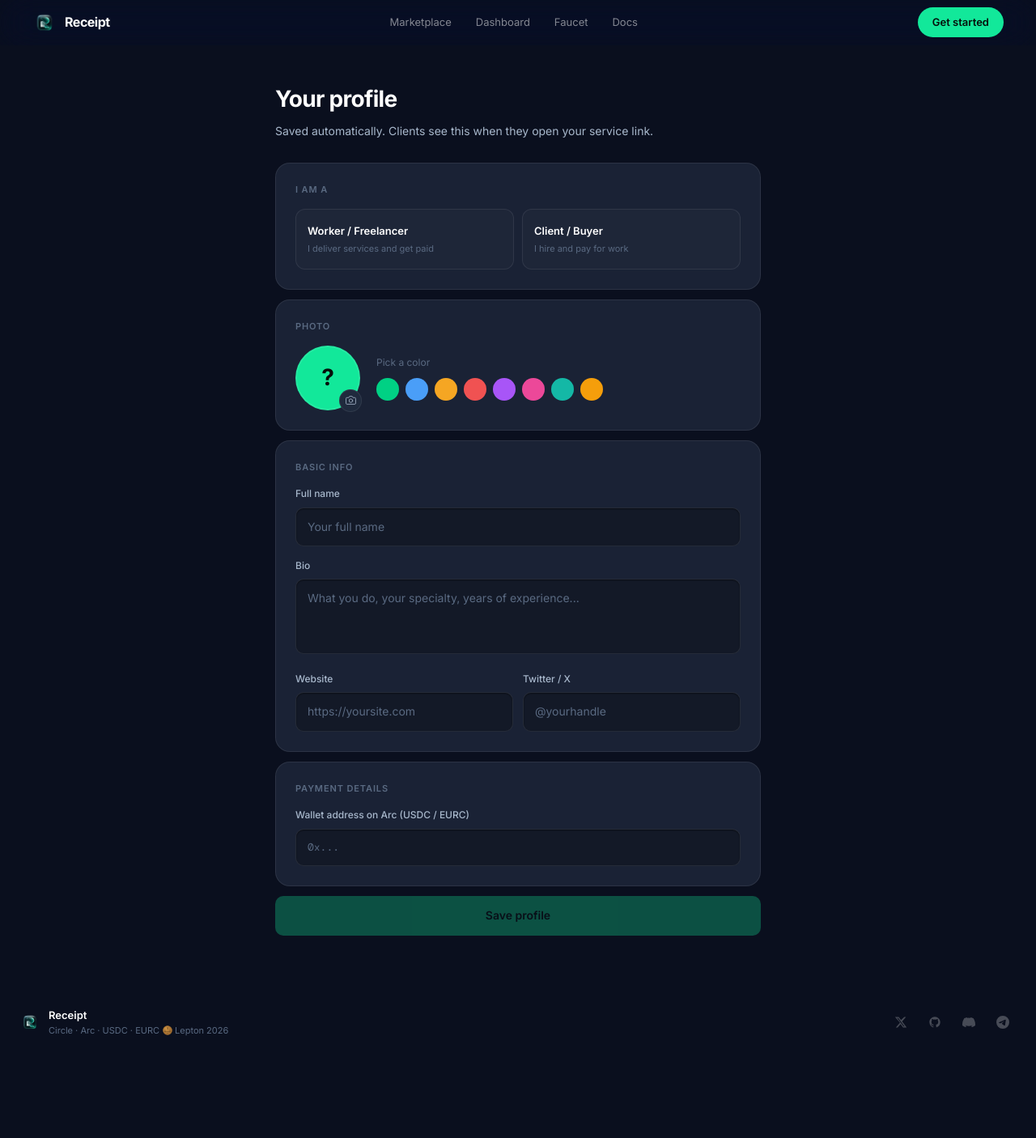
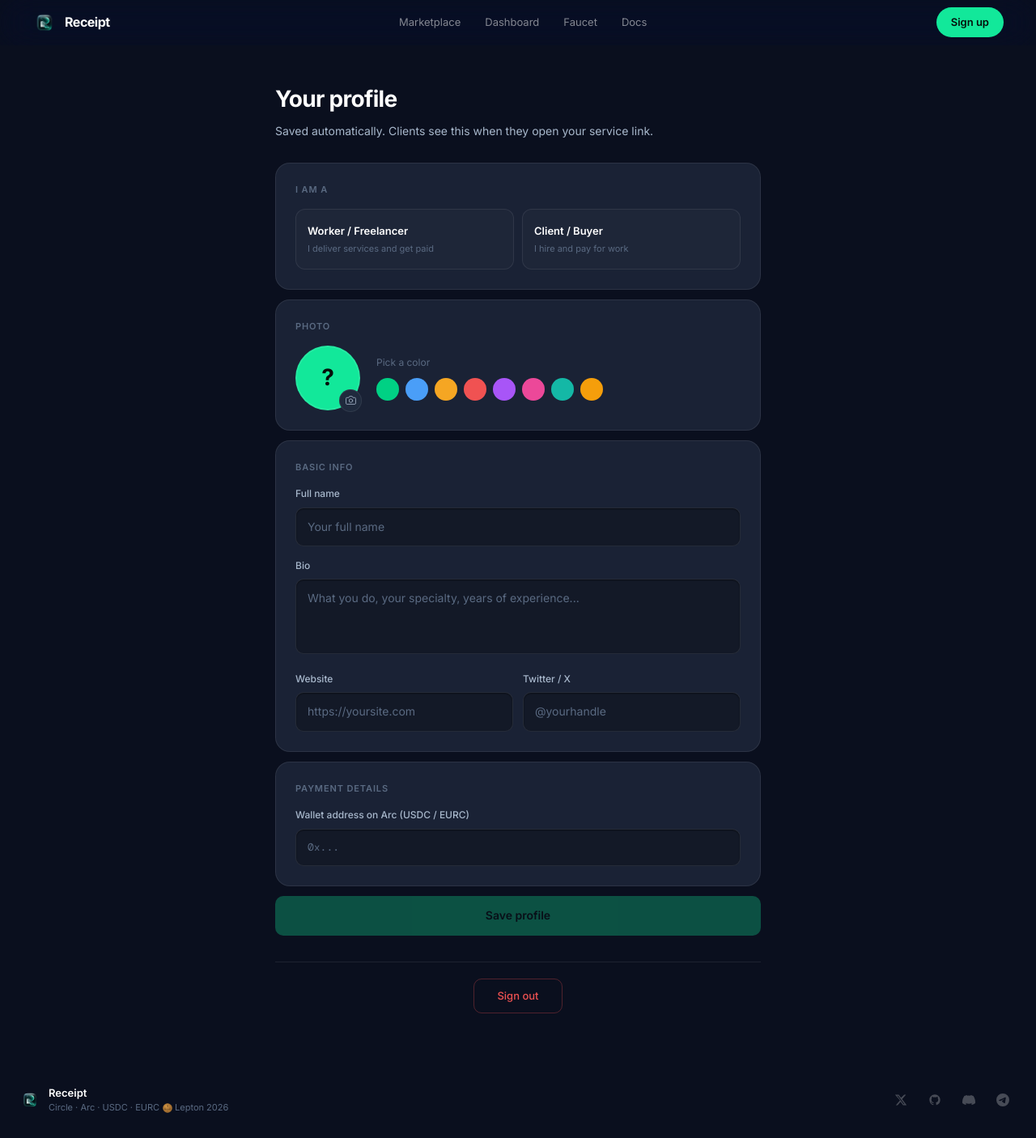
Before and after one commit to mimisco-git/receipt, a Next.js app: page /profile in a window 1280 px wide. Shown: the whole page at 81% size. Before the commit the page ends 1310 px from the top, so only its background shows below. Built offline with nearby package versions, Linux system fonts and the light colour scheme.

Commit message:
Add sign out, show wallet provisioning errors on profile page

```diff
--- a/src/app/api/wallet/route.ts
+++ b/src/app/api/wallet/route.ts
@@ -14,17 +14,18 @@ export async function POST(req: NextRequest) {
     const walletSetId = await getOrCreateWalletSet();
     const wallet = await createWallet(walletSetId);
 
-    // Update freelancer record with Circle wallet ID
     try {
       const { db } = await import("@/lib/db");
       await db.freelancer.updateMany({
-        where: { id: userId },
+        where: { name: userId },
         data: {
           circleWalletId: wallet.walletId,
           walletAddress: wallet.address,
         },
       });
-    } catch {}
+    } catch (dbErr) {
+      console.error("DB update after wallet creation:", dbErr);
+    }
 
     return NextResponse.json({
       walletId: wallet.walletId,
--- a/src/app/profile/page.tsx
+++ b/src/app/profile/page.tsx
@@ -4,7 +4,7 @@ import { useState, useRef, useEffect } from "react";
 import { useRouter } from "next/navigation";
 import { motion } from "framer-motion";
 import Nav from "@/components/layout/Nav";
-import { loadProfile, saveProfile, getInitials, type ProfileData } from "@/lib/profile";
+import { loadProfile, saveProfile, clearProfile, getInitials, type ProfileData } from "@/lib/profile";
 
 const AVATAR_COLORS = [
   "#00D184","#4A9EF8","#F5A623","#F05252",
@@ -38,6 +38,7 @@ export default function ProfilePage() {
   const [saving, setSaving] = useState(false);
   const [loaded, setLoaded] = useState(false);
   const [avatarUrl, setAvatarUrl] = useState<string | null>(null);
+  const [walletError, setWalletError] = useState<string | null>(null);
 
   const [form, setForm] = useState<ProfileData>({
     role: "", name: "", bio: "", walletAddress: "",
@@ -71,10 +72,10 @@ export default function ProfilePage() {
 
   async function handleSave() {
     setSaving(true);
+    setWalletError(null);
     try {
       let walletAddress = form.walletAddress;
 
-      // Auto-provision a Circle wallet if user doesn't have one
       if (!walletAddress || walletAddress.startsWith("pending")) {
         try {
           const res = await fetch("/api/wallet", {
@@ -83,12 +84,14 @@ export default function ProfilePage() {
             body: JSON.stringify({ userId: form.name, role: form.role }),
           });
           const data = await res.json();
-          if (data.walletAddress) {
+          if (!res.ok) {
+            setWalletError(data.error || "Wallet creation failed");
+          } else if (data.walletAddress) {
             walletAddress = data.walletAddress;
             setForm(p => ({ ...p, walletAddress }));
           }
         } catch (err) {
-          console.error("Wallet provisioning failed:", err);
+          setWalletError(err instanceof Error ? err.message : "Wallet provisioning failed");
         }
       }
 
@@ -99,6 +102,11 @@ export default function ProfilePage() {
     } finally {
       setSaving(false);
     }
+  }
+
+  function handleSignOut() {
+    clearProfile();
+    router.push("/");
   }
 
   if (!loaded) {
@@ -290,6 +298,29 @@ export default function ProfilePage() {
             </motion.div>
           )}
 
+          {walletError && (
+            <motion.div initial={{ opacity: 0, y: 8 }} animate={{ opacity: 1, y: 0 }}
+              style={{ marginTop: 12, padding: "11px 14px", background: "rgba(240,82,82,0.1)", border: "1px solid rgba(240,82,82,0.2)", borderRadius: "var(--r-sm)", fontSize: 13, color: "#F05252", textAlign: "center" }}>
+              Wallet error: {walletError}
+            </motion.div>
+          )}
+
+          {/* Sign out */}
+          <div style={{ marginTop: 32, paddingTop: 20, borderTop: "1px solid var(--line)", textAlign: "center" }}>
+            <button onClick={handleSignOut}
+              style={{
+                background: "none", border: "1px solid rgba(240,82,82,0.3)",
+                color: "#F05252", fontSize: 13, fontWeight: 500,
+                padding: "10px 28px", borderRadius: "var(--r-sm)",
+                cursor: "pointer", transition: "all 0.15s ease",
+              }}
+              onMouseEnter={e => { e.currentTarget.style.background = "rgba(240,82,82,0.1)"; }}
+              onMouseLeave={e => { e.currentTarget.style.background = "none"; }}
+            >
+              Sign out
+            </button>
+          </div>
+
         </motion.div>
       </main>
       <style>{`
--- a/src/components/layout/Nav.tsx
+++ b/src/components/layout/Nav.tsx
@@ -116,7 +116,27 @@ export default function Nav() {
         </LayoutGroup>
       </div>
 
-      {/* Right: CTA */}
+      {/* Right: CTA + Sign out */}
+      <div style={{ display: "flex", alignItems: "center", gap: 8, flexShrink: 0 }}>
+        {hasProfile && (
+          <button
+            onClick={() => {
+              localStorage.removeItem("receipt_profile");
+              window.location.href = "/";
+            }}
+            style={{
+              padding: "8px 14px", borderRadius: 999,
+              fontSize: 13, fontWeight: 500,
+              background: "none", color: "rgba(255,255,255,0.5)",
+              border: "1px solid rgba(255,255,255,0.1)",
+              cursor: "pointer", transition: "all 0.15s ease",
+            }}
+            onMouseEnter={e => { e.currentTarget.style.color = "#F05252"; e.currentTarget.style.borderColor = "rgba(240,82,82,0.3)"; }}
+            onMouseLeave={e => { e.currentTarget.style.color = "rgba(255,255,255,0.5)"; e.currentTarget.style.borderColor = "rgba(255,255,255,0.1)"; }}
+          >
+            Sign out
+          </button>
+        )}
         <button
           onClick={() => router.push(hasProfile ? "/setup" : "/profile")}
           style={{
@@ -125,13 +145,13 @@ export default function Nav() {
             background: "var(--green)", color: "#060E0A",
             border: "none", cursor: "pointer",
             transition: "opacity 0.15s ease, transform 0.12s ease",
-          flexShrink: 0,
           }}
           onMouseEnter={e => { e.currentTarget.style.opacity = "0.88"; e.currentTarget.style.transform = "scale(1.02)"; }}
           onMouseLeave={e => { e.currentTarget.style.opacity = "1"; e.currentTarget.style.transform = "scale(1)"; }}
         >
-        Get started
+          {hasProfile ? "Get started" : "Sign up"}
         </button>
+      </div>
     </motion.nav>
   );
 }
--- a/src/lib/profile.ts
+++ b/src/lib/profile.ts
@@ -45,6 +45,11 @@ export function saveProfile(data: ProfileData): void {
   localStorage.setItem("receipt_profile", JSON.stringify(data));
 }
 
+export function clearProfile(): void {
+  if (typeof window === "undefined") return;
+  localStorage.removeItem("receipt_profile");
+}
+
 export function getInitials(name: string): string {
   if (!name.trim()) return "?";
   return name
```
Lines whose indentation alone changed are shown as unchanged.
